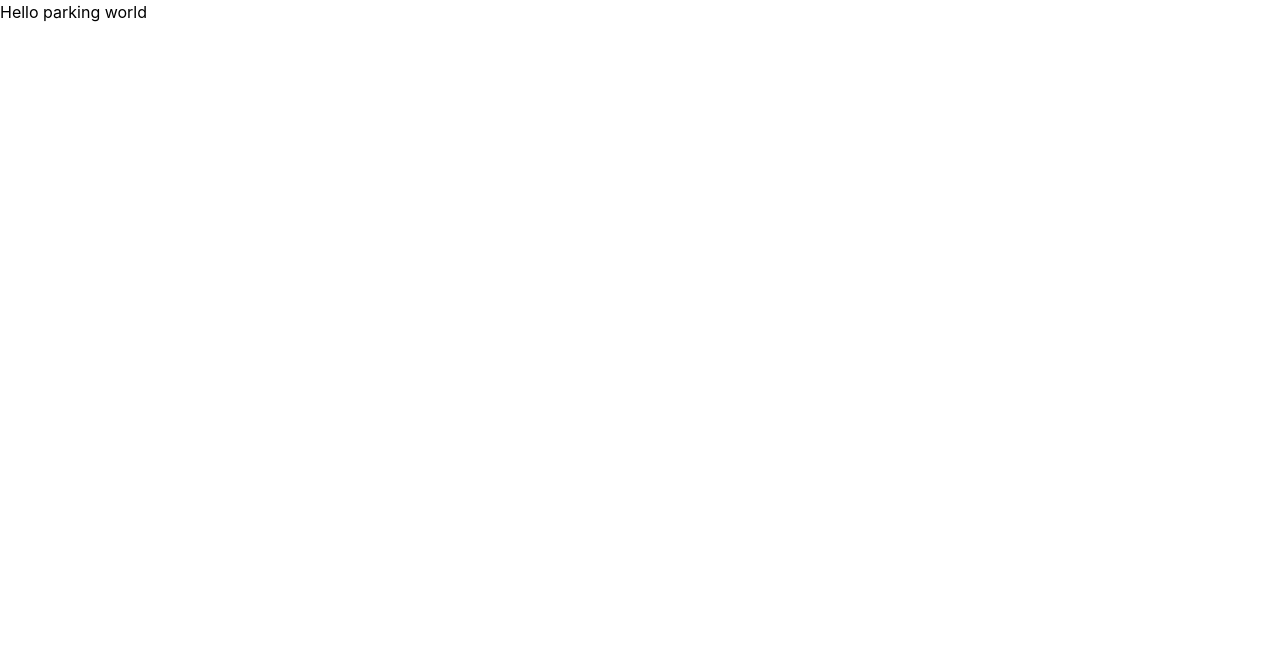
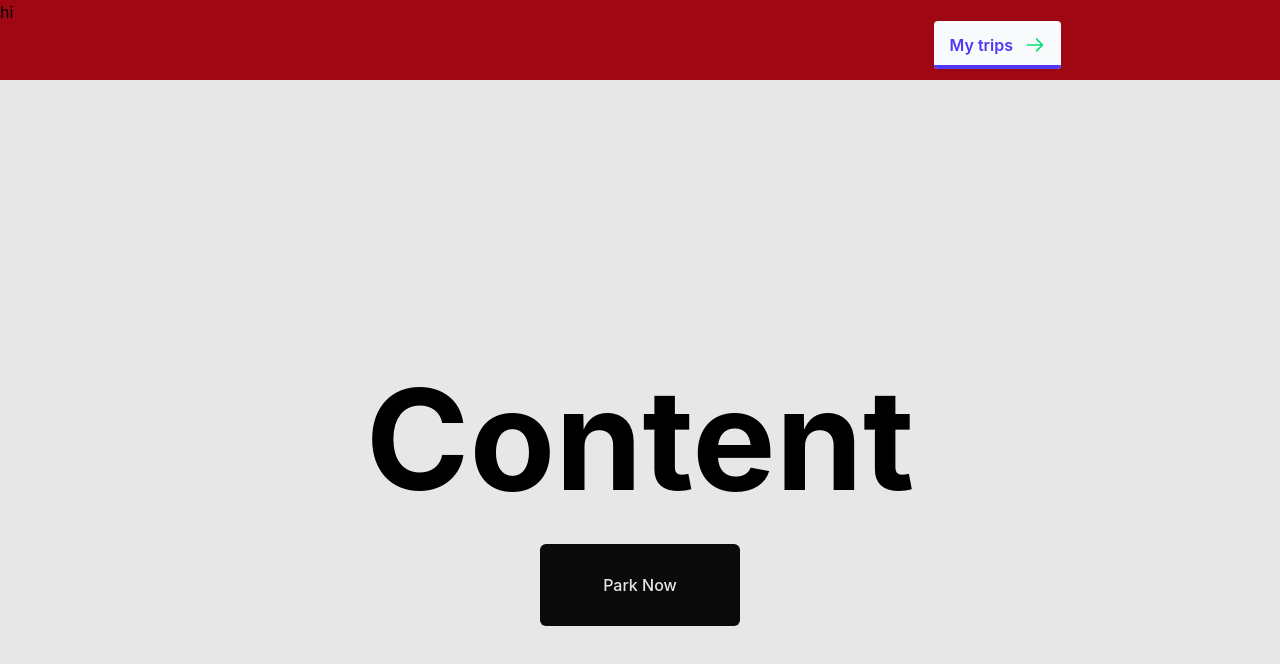
Before and after one commit to Priyes-h/Parking-Management-system-React, a React (Vite) app in the folder project1/: page / in a window 1280 px wide. Shown: the top 664 px of the page. Built offline with nearby package versions, Linux system fonts and the light colour scheme.

Commit message:
landing page designed

```diff
--- a/project1/src/App.jsx
+++ b/project1/src/App.jsx
@@ -1,12 +1,14 @@
 import React from 'react'
 import { useState } from 'react'
+import Navbar from './Components/Navbar'
 
 function App() {
 
 
   return (
     <>
-   <h1>Hello parking world  </h1>
+   {/* <h1>Hello parking world  </h1> */}
+   <Navbar/>
     </>
   )
 }
--- /dev/null
+++ b/project1/src/Components/Navbar.jsx
@@ -0,0 +1,54 @@
+import React from 'react'
+
+function Navbar() {
+  return (
+    <>
+    <div className="bg-red-800 border-black border-solid  flex justify-between h-20">
+        <div className="">hi</div>
+        <div className="trip">
+             <a style={{
+                margin : "21px 219px 0px 0px"
+             }} href="#_" class="relative inline-flex items-center justify-start py-3 pl-4 pr-12 overflow-hidden font-semibold text-indigo-600 transition-all duration-150 ease-in-out rounded hover:pl-10 hover:pr-6 bg-gray-50 group">
+    <span class="absolute bottom-0 left-0 w-full h-1 transition-all duration-150 ease-in-out bg-indigo-600 group-hover:h-full"></span>
+    <span class="absolute right-0 pr-4 duration-200 ease-out group-hover:translate-x-12">
+        <svg class="w-5 h-5 text-green-400" fill="none" stroke="currentColor" viewBox="0 0 24 24" xmlns="http://www.w3.org/2000/svg"><path stroke-linecap="round" stroke-linejoin="round" stroke-width="2" d="M14 5l7 7m0 0l-7 7m7-7H3"></path></svg>
+    </span>
+    <span class="absolute left-0 pl-2.5 -translate-x-12 group-hover:translate-x-0 ease-out duration-200">
+        <svg class="w-5 h-5 text-green-400" fill="none" stroke="currentColor" viewBox="0 0 24 24" xmlns="http://www.w3.org/2000/svg"><path stroke-linecap="round" stroke-linejoin="round" stroke-width="2" d="M14 5l7 7m0 0l-7 7m7-7H3"></path></svg>
+    </span>
+    <span class="relative w-full text-left transition-colors duration-200 ease-in-out group-hover:text-white">My trips</span>
+</a>
+        </div>
+
+    </div>
+    <div className="flex flex-col bg-[#E7E7E7] bg-[#E7E7E7] min-h-screen justify-center items-center">
+        <h1 className='text-[140px] font-bold subpixel-antialiased '>Content</h1>
+        <div>
+        <button  style={{ width: "200px", height: "82px" }}
+  className="group relative inline-flex items-center justify-center overflow-hidden rounded-md bg-neutral-950 px-6 font-medium text-neutral-200"
+><span>Park Now</span>
+
+  <div className="w-0 translate-x-[100%] pl-0 opacity-0 transition-all duration-200 group-hover:w-5 group-hover:translate-x-0 group-hover:pl-1 group-hover:opacity-100">
+    <svg
+      width="15"
+      height="15"
+      viewBox="0 0 15 15"
+      fill="none"
+      xmlns="http://www.w3.org/2000/svg"
+      className="h-5 w-5"
+    >
+      <path
+        d="M8.14645 3.14645C8.34171 2.95118 8.65829 2.95118 8.85355 3.14645L12.8536 7.14645C13.0488 7.34171 13.0488 7.65829 12.8536 7.85355L8.85355 11.8536C8.65829 12.0488 8.34171 12.0488 8.14645 11.8536C7.95118 11.6583 7.95118 11.3417 8.14645 11.1464L11.2929 8H2.5C2.22386 8 2 7.77614 2 7.5C2 7.22386 2.22386 7 2.5 7H11.2929L8.14645 3.85355C7.95118 3.65829 7.95118 3.34171 8.14645 3.14645Z"
+        fill="currentColor"
+        fillRule="evenodd"
+        clipRule="evenodd"
+      />
+    </svg>
+  </div></button>
+        </div>
+    </div>
+    </>
+  )
+}
+
+export default Navbar
```
